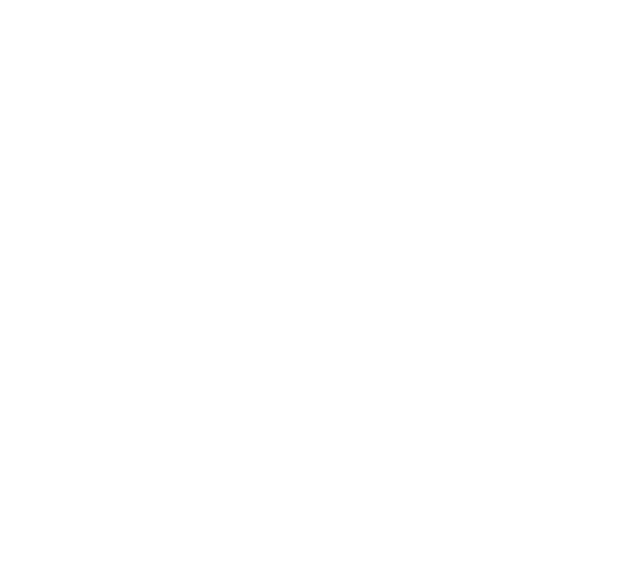
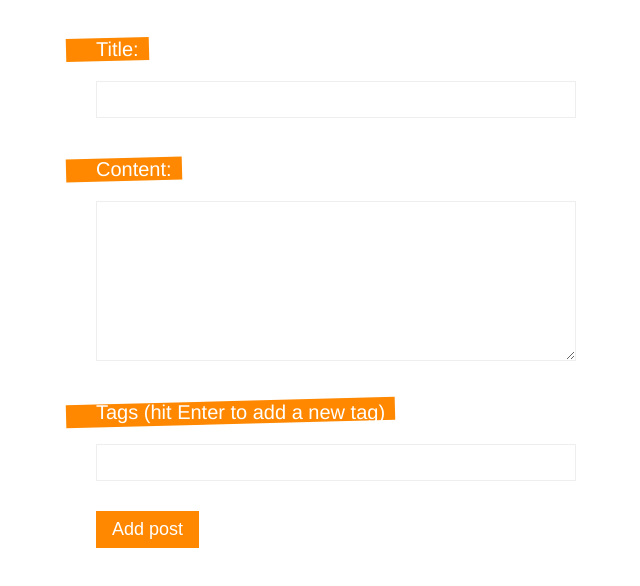
Before and after one commit to IronAdministrator/vue-comp_web-blog, a Vue app: page /create in a window 1280 px wide. Before the commit this address had no page. Shown: the top 586 px of the page, without its empty margins (304-944 px from the left). Built offline with nearby package versions, Linux system fonts and the light colour scheme.

Commit message:
add post request

```diff
--- a/data/db.json
+++ b/data/db.json
@@ -4,13 +4,58 @@
       "id": 1,
       "title": "welcome to the new blog",
       "body": "Lorem ipsum dolor sit amet, consectetur adipiscing elit, sed do eiusmod tempor incididunt ut labore et dolore magna aliqua.",
-      "tags": ["webdev", "coding", "news"]
+      "tags": [
+        "webdev",
+        "coding",
+        "news"
+      ]
     },
     {
       "id": 2,
       "title": "top 5 CSS tips",
       "body": "Lorem ipsum dolor sit amet, consectetur adipiscing elit, sed do eiusmod tempor incididunt ut labore et dolore magna aliqua.",
-      "tags": ["css", "webdev", "coding"]
+      "tags": [
+        "css",
+        "webdev",
+        "coding"
+      ]
+    },
+    {
+      "title": "tesPost",
+      "body": "testContent",
+      "tags": [
+        "css",
+        "html"
+      ],
+      "id": 3
+    },
+    {
+      "title": "tesPost",
+      "body": "testContent",
+      "tags": [
+        "css",
+        "html"
+      ],
+      "id": 4
+    },
+    {
+      "title": "tesPost",
+      "body": "testContent",
+      "tags": [
+        "css",
+        "html"
+      ],
+      "id": 5
+    },
+    {
+      "title": "sdfsf",
+      "body": "weefeef",
+      "tags": [
+        "sfsfd",
+        "sdfef",
+        "eererer"
+      ],
+      "id": 6
     }
   ]
 }
--- /dev/null
+++ b/db.json
@@ -0,0 +1,19 @@
+{
+  "posts": [
+    {
+      "id": 1,
+      "title": "json-server",
+      "author": "typicode"
+    }
+  ],
+  "comments": [
+    {
+      "id": 1,
+      "body": "some comment",
+      "postId": 1
+    }
+  ],
+  "profile": {
+    "name": "typicode"
+  }
+}
--- /dev/null
+++ b/src/components/Spinner.vue
@@ -0,0 +1,29 @@
+<template>
+  <div class="spin"></div>
+</template>
+
+<script>
+export default {
+  setup() {
+    return {};
+  },
+};
+</script>
+
+<style scoped>
+.spin {
+  display: block;
+  width: 40px;
+  height: 40px;
+  margin: 30px auto;
+  border: 3px solid transparent;
+  border-radius: 50%;
+  border-top-color: #ff8800;
+  animation: spin 1s ease infinite;
+}
+@keyframes spin {
+  to {
+    -webkit-transform: rotateZ(360deg);
+  }
+}
+</style>
--- a/src/composables/getPosts.js
+++ b/src/composables/getPosts.js
@@ -6,6 +6,9 @@
 
   const fetchData = async () => {
     try {
+      await new Promise(resolve => {
+        setTimeout(resolve, 3000)
+      })
       let data = await fetch("http://localhost:3000/posts");
       if (!data.ok) {
         throw Error("No data available");
--- a/src/composables/getSinglePost.js
+++ b/src/composables/getSinglePost.js
@@ -6,6 +6,9 @@
 
   const fetchData = async () => {
     try {
+      await new Promise(resolve => {
+        setTimeout(resolve, 3000)
+      })
       let data = await fetch('http://localhost:3000/posts/' + id);
       if (!data.ok) {
         throw Error("Post does not exists ");
--- a/src/router/index.js
+++ b/src/router/index.js
@@ -1,6 +1,7 @@
 import { createRouter, createWebHistory } from 'vue-router'
 import HomeView from '../views/HomeView.vue'
 import Details from '../views/Details.vue'
+import Create from '../views/Create.vue'
 
 const routes = [
   {
@@ -14,6 +15,11 @@
     component: Details,
     props: true
   },
+  {
+    path: '/create',
+    name: 'Create',
+    component: Create,
+  },
 ]
 
 const router = createRouter({
--- /dev/null
+++ b/src/views/Create.vue
@@ -0,0 +1,111 @@
+<template>
+  <form class="create" @submit.prevent="handleSubmit">
+    <label>Title:</label>
+    <input v-model="title" type="text" required />
+    <label>Content:</label>
+    <textarea v-model="body" required></textarea>
+    <label>Tags (hit Enter to add a new tag)</label>
+    <input v-model="tag" type="text" @keydown.enter.prevent="handleKeydown" />
+    <div v-for="tag in tags" :key="tag" class="pill">#{{ tag }}</div>
+    <button>Add post</button>
+  </form>
+</template>
+
+<script>
+import { ref } from "vue";
+import { useRouter, useRoute } from "vue-router";
+export default {
+  setup() {
+    const router = useRouter();
+    const route = useRoute();
+    const title = ref("");
+    const body = ref("");
+    const tag = ref("");
+    const tags = ref([]);
+
+    const handleKeydown = () => {
+      if (tag.value.length > 0 && tag.value.trim().length !== 0) {
+        if (!tags.value.includes(tag.value)) {
+          tag.value = tag.value.replace(/\s/, "");
+          tags.value.push(tag.value);
+        }
+      }
+      tag.value = "";
+    };
+
+    const handleSubmit = async () => {
+      let post = {
+        title: title.value,
+        body: body.value,
+        tags: tags.value,
+      };
+      await fetch("http://localhost:3000/posts", {
+        method: "POST",
+        headers: { "Content-Type": "application/json" },
+        body: JSON.stringify(post),
+      });
+      router.push("/");
+    };
+
+    return { title, body, tag, tags, handleKeydown, handleSubmit };
+  },
+};
+</script>
+
+<style scoped>
+form {
+  max-width: 480px;
+  margin: 0 auto;
+  text-align: left;
+}
+input,
+textarea {
+  display: block;
+  margin: 10px 0;
+  width: 100%;
+  box-sizing: border-box;
+  padding: 10px;
+  border: 1px solid #eee;
+}
+textarea {
+  height: 160px;
+}
+label {
+  display: inline-block;
+  margin-top: 30px;
+  position: relative;
+  font-size: 20px;
+  color: white;
+  margin-bottom: 10px;
+}
+label::before {
+  content: "";
+  display: block;
+  width: 100%;
+  height: 100%;
+  background: #ff8800;
+  position: absolute;
+  z-index: -1;
+  padding-right: 40px;
+  left: -30px;
+  transform: rotateZ(-1.5deg);
+}
+button {
+  display: block;
+  margin-top: 30px;
+  background: #ff8800;
+  color: white;
+  border: none;
+  padding: 8px 16px;
+  font-size: 18px;
+}
+.pill {
+  display: inline-block;
+  margin: 10px 10px 0 0;
+  color: #444;
+  background: #ddd;
+  padding: 8px;
+  border-radius: 20px;
+  font-size: 14px;
+}
+</style>
--- a/src/views/Details.vue
+++ b/src/views/Details.vue
@@ -4,12 +4,19 @@
     <h3>{{ post.title }}</h3>
     <p class="pre">{{ post.body }}</p>
   </div>
+  <div v-else>
+    <Spinner />
+  </div>
 </template>
 
 <script>
 import getSinglePost from "@/composables/getSinglePost";
+import Spinner from "@/components/Spinner.vue";
 export default {
   props: ["id"],
+  components: {
+    Spinner,
+  },
   setup(props) {
     const { post, error, fetchData } = getSinglePost(props.id);
 
--- a/src/views/HomeView.vue
+++ b/src/views/HomeView.vue
@@ -5,7 +5,7 @@
     <div v-if="posts.length">
       <PostList v-if="showPosts" :posts="posts" />
     </div>
-    <div v-else>Loading...</div>
+    <div v-else><Spinner /></div>
     <button @click="showPosts = !showPosts">
       <span v-if="showPosts">hide posts</span>
       <span v-else>show posts</span>
@@ -32,10 +32,12 @@
 import { ref, reactive, computed, watch, watchEffect } from "vue";
 import PostList from "../components/PostList.vue";
 import getPosts from "@/composables/getPosts";
+import Spinner from "@/components/Spinner.vue";
 export default {
   name: "HomeView",
   components: {
     PostList,
+    Spinner,
   },
   setup() {
     const { posts, error, fetchData } = getPosts();
```
